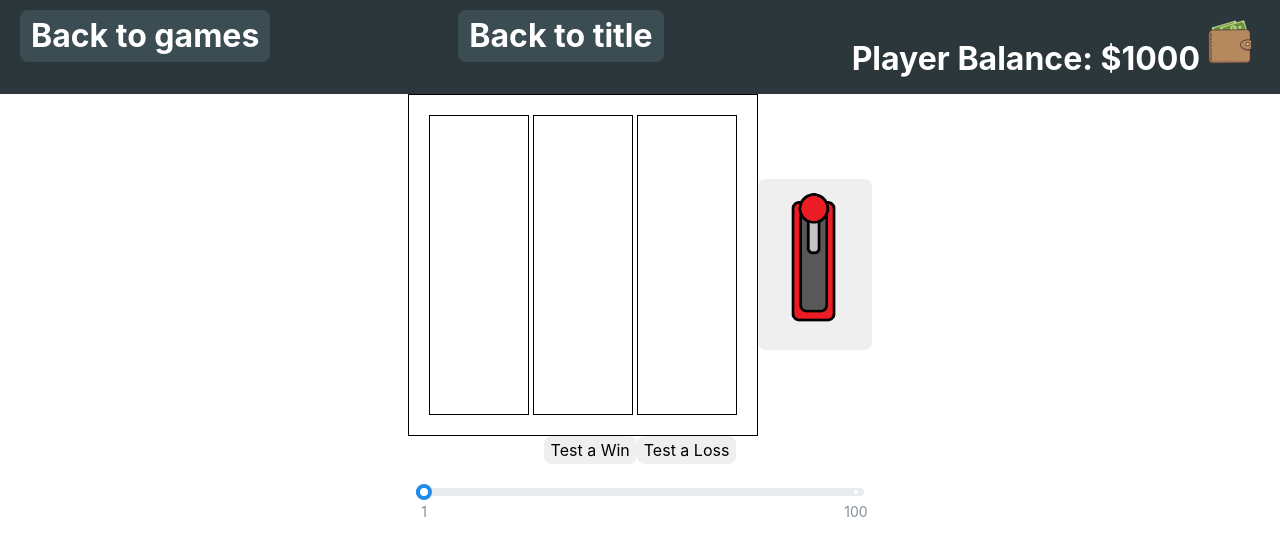
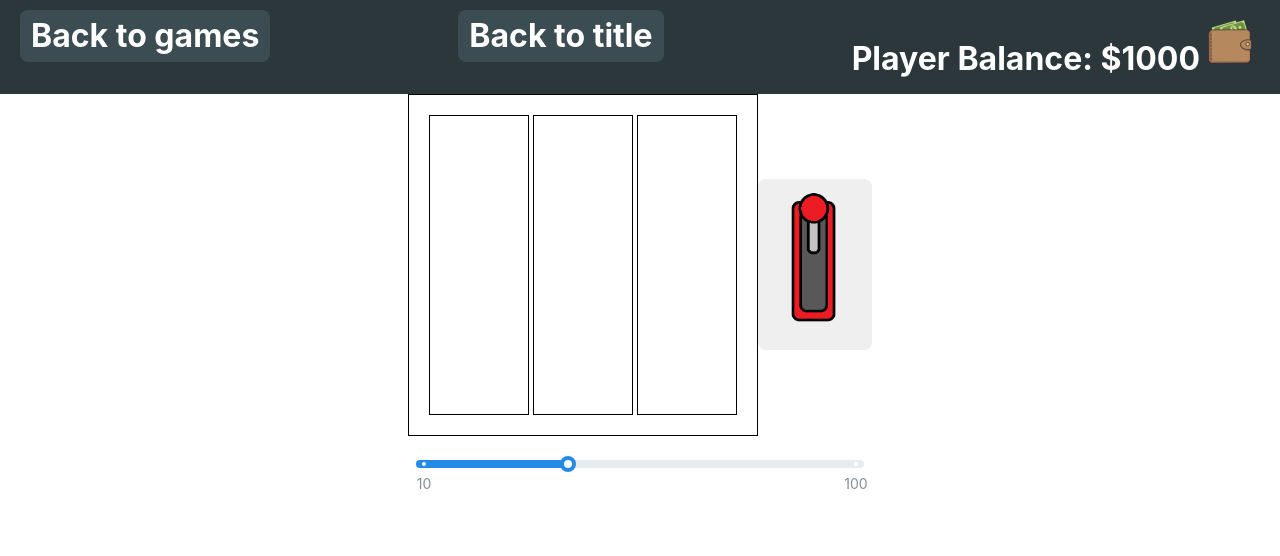
Before and after one commit to ThomasClifton/CasinoSim, a React (Vite) app: page /slots in a window 1280 px wide. Shown: the top 556 px of the page. Built offline with nearby package versions, Linux system fonts and the light colour scheme.

Commit message:
Handle now uses slider for bet amount

```diff
--- a/src/containers/SlotsGameContainer.tsx
+++ b/src/containers/SlotsGameContainer.tsx
@@ -20,10 +20,10 @@ const Slots = () => {
     const [selectedItems, setSelectedItems] = useState<Array<string | null>>([null, null, null]);
     const balance = useBalanceStore((state) => state.balance);
 
+    const [value, setValue] = useState(40);
+
     const addMoney = useBalanceStore((state) => state.addMoney);
     const loseMoney = useBalanceStore((state) => state.loseMoney);
-
-    const bet = 100;
 
     const handleSpinClick = () => {
         const randomItems = slotsItems.map(() => {
@@ -36,6 +36,13 @@ const Slots = () => {
         setTimeout(() => {
             handle.style.transform = "rotate(360deg)";
         }, 1000);
+        //let betAmount = document.getElementById("betSlider");
+        if(selectedItems[0] == selectedItems[1] && selectedItems[1] == selectedItems[2]){
+            addMoney(value);
+        }
+        else{
+            loseMoney(value);
+        }
     };
 
     return (
@@ -49,24 +56,24 @@ const Slots = () => {
                     </div>
                 ))}
             </div>
-            <button id="slots-handle" onClick={handleSpinClick}>
+            <button id="slotsHandle" onClick={handleSpinClick}>
                 <img src="./src/assets/Slots/slotshandle.png" height="150px"/>
             </button>
         </div>
-
-            <button id="testWin" onClick={() => addMoney(bet)}>Test a Win</button>
-            <button id="testLoss" onClick={() => loseMoney(bet)}>Test a Loss</button>
 
             {
             // https://mantine.dev/core/slider/
             }
             <div className="sliderContainer">
-            <Slider min={1}
-            color="blue"
-            marks={[
-                { value: 0, label: '1' },
-                { value: 100, label: '100' },
-            ]}
+            <Slider min={10}
+                color="blue"
+                id="betSlider"
+                value={value}
+                onChange={setValue}
+                marks={[
+                    { value: 10, label: '10' },
+                    { value: 100, label: '100' },
+                ]}
             />
             </div>
         </div>
```
